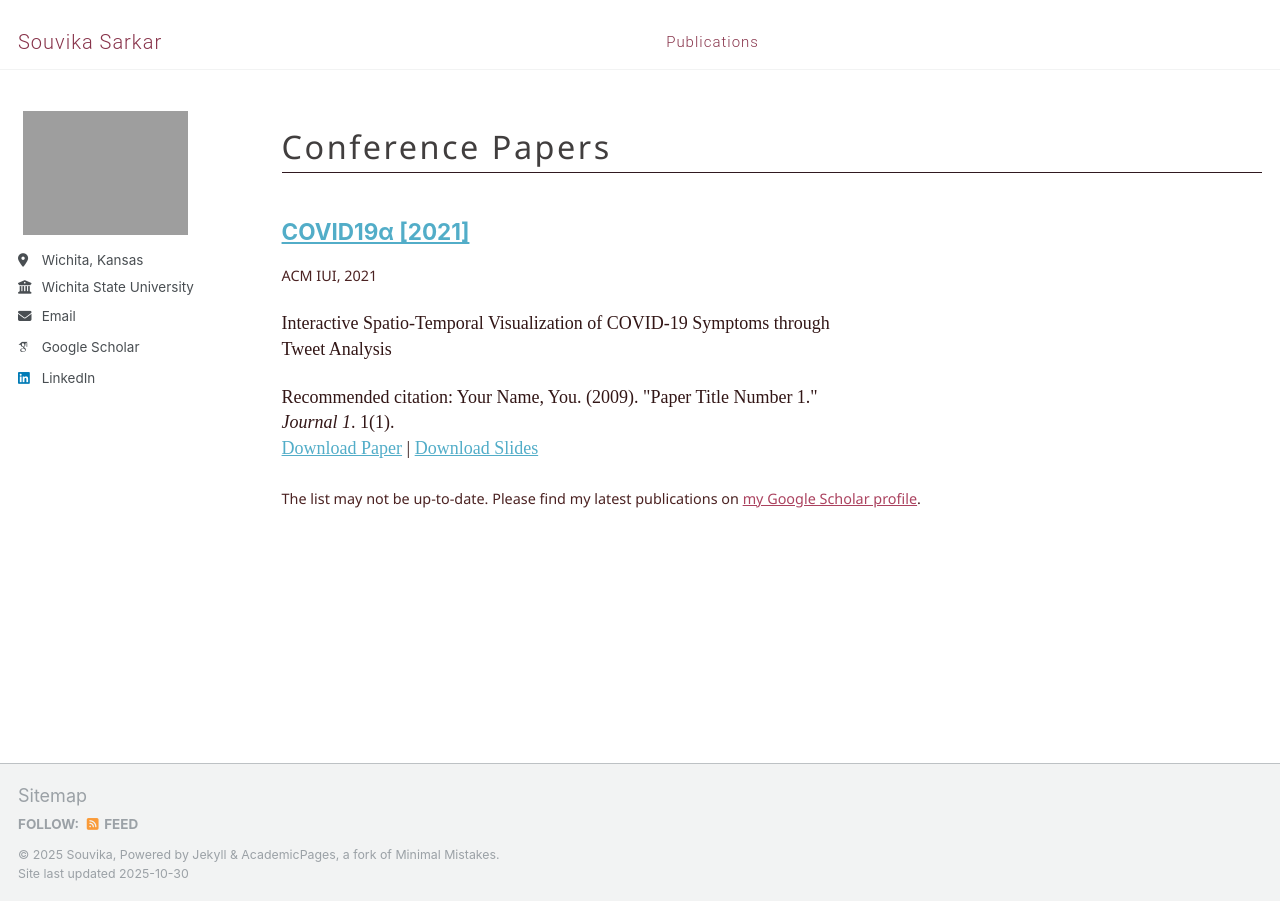
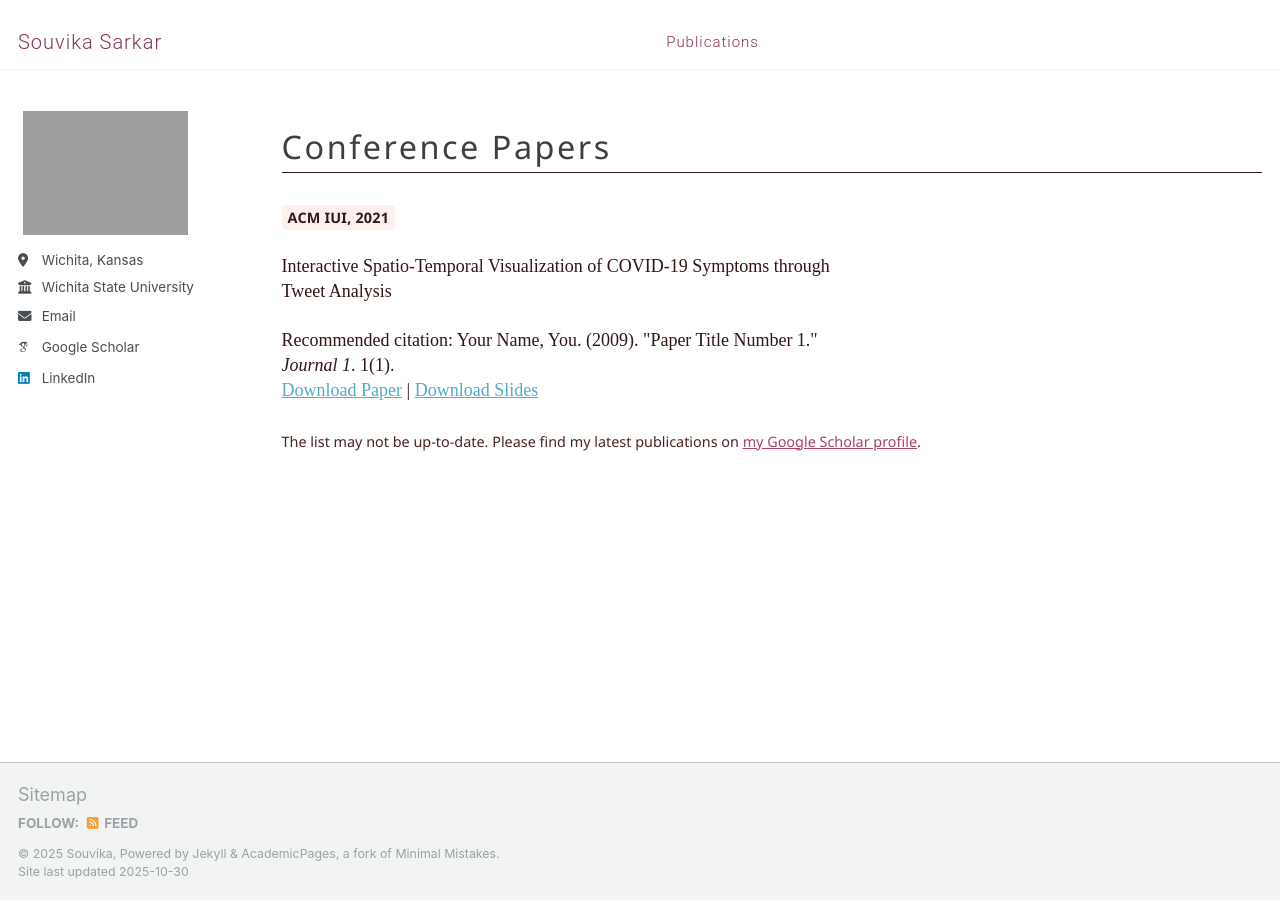
Before and after one commit to Souvika/souvika.github.io, a Jekyll site: the page built from _pages/publications.html, in a window 1280 px wide. Built offline with Jekyll 4.4.1, drawn with Linux system fonts in a browser that asks for light colours; some web fonts are replaced.

Commit message:
Starting Publications 7

```diff
--- a/_includes/archive-single.html
+++ b/_includes/archive-single.html
@@ -26,13 +26,13 @@
       </div>
     {% endif %}
 
-    <h2 class="archive__item-title" itemprop="headline">
+    <!--<h2 class="archive__item-title" itemprop="headline">
       {% if post.link %}
         <a href="{{ post.link }}">{{ title }}</a> <a href="{{ base_path }}{{ post.url }}" rel="permalink"><i class="fa fa-link" aria-hidden="true" title="permalink"></i><span class="sr-only">Permalink</span></a>
       {% else %}
         <a href="{{ base_path }}{{ post.url }}" rel="permalink">{{ title }}</a>
       {% endif %}
-    </h2>
+    </h2> -->
 
     {% if post.read_time %}
       <p class="page__meta"><i class="fa fa-clock-o" aria-hidden="true"></i> {% include read-time.html %}</p>
@@ -41,7 +41,7 @@
         {% if post.collection == 'teaching' %}
           <p> {{ post.type }}, <i>{{ post.venue }}</i>, {{ post.date | default: "1900-01-01" | date: "%Y" }} </p>
         {% elsif post.collection == 'publications' %}
-          <p><span class="news-content">{{ post.venue }}, {{ post.date | default: "1900-01-01" | date: "%Y" }} </span></p>
+          <p><span class="paper-date">{{ post.venue }}, {{ post.date | default: "1900-01-01" | date: "%Y" }} </span></p>
         {% elsif post.date %}
           <p class="page__date"><strong><i class="fa fa-fw fa-calendar" aria-hidden="true"></i> {{ site.data.ui-text[site.locale].date_label | default: "Published:" }}</strong> <time datetime="{{ post.date | default: "1900-01-01" | date_to_xmlschema }}">{{ post.date | default: "1900-01-01" | date: "%B %d, %Y" }}</time></p>
         {% endif %}
--- a/_sass/_base.scss
+++ b/_sass/_base.scss
@@ -324,6 +324,20 @@ nav {
   border-radius: 4px;
 }
 
+.paper-date {
+  font-weight: 600;
+  color: #301920;
+  font-size: 0.8rem;
+  font-family: "Segoe UI", "Roboto", "Helvetica Neue", Arial, sans-serif;
+  letter-spacing: 0.2px;
+  min-width: 90px;
+  margin-right: 0px;
+  text-transform: uppercase;
+  background-color: #ffebebcf;
+  padding: 3px 6px;
+  border-radius: 4px;
+}
+
 /*
    Custom styles for section headers (Background, Interests, News, etc.)
    ========================================================================== */
```
